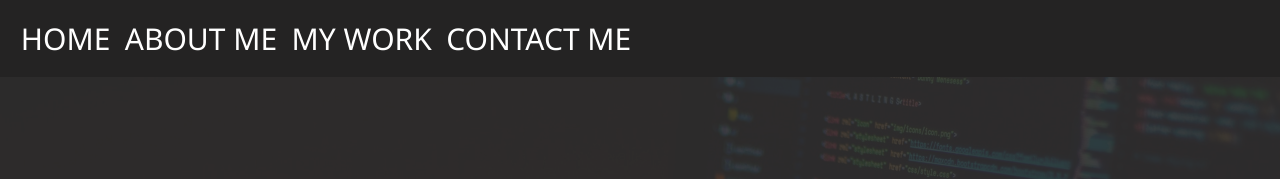
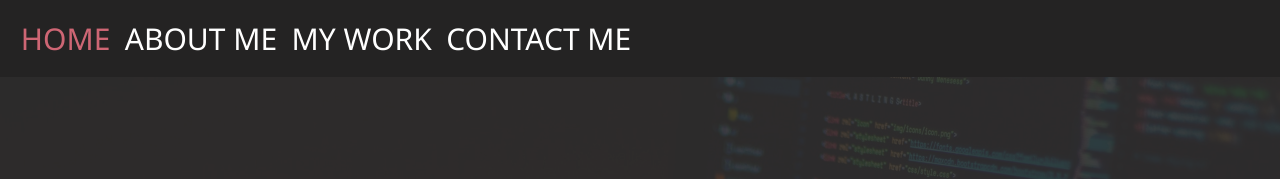
Before and after one commit to coding-for-llamas/CFL-Front, a React app: page / in a window 1280 px wide. Shown: the top 179 px of the page. Built offline with nearby package versions, Linux system fonts and the light colour scheme; a web font is replaced by a local one.

Commit message:
Changes to navbar

```diff
--- a/src/containers/Nav/Navbar.js
+++ b/src/containers/Nav/Navbar.js
@@ -1,5 +1,5 @@
 import React from 'react';
-import { Link } from 'react-router-dom';
+import { NavLink } from 'react-router-dom';
 // import ButtonContainer from './Buttons/Button';
 // import ButtonToggler from './Buttons/ButtonToggler';
 
@@ -8,12 +8,12 @@ const Navbar = () => (
     <div className="menu-branding">
       <div className="portrait" role="img" aria-label="Small Web Developer Portrait" />
     </div>
-    <div className="menu-nav">
-      <Link to="/" className="nav-item"><div className="nav-link">Home</div></Link>
-      <Link to="/about" className="nav-item"><div className="nav-link">About Me</div></Link>
-      <Link to="/work" className="nav-item"><div className="nav-link">My Work</div></Link>
-      <Link to="/contact" className="nav-item"><div className="nav-link">Contact Me</div></Link>
-    </div>
+    <ul className="menu-nav">
+      <li className="nav-item"><NavLink to="/" className="nav-link" exact activeClassName="active">Home</NavLink></li>
+      <li className="nav-item"><NavLink to="/about" className="nav-link">About Me</NavLink></li>
+      <li className="nav-item"><NavLink to="/work" className="nav-link">My Work</NavLink></li>
+      <li className="nav-item"><NavLink to="/contact" className="nav-link">Contact Me</NavLink></li>
+    </ul>
   </nav>
 );
 
--- a/static/css/_menu.scss
+++ b/static/css/_menu.scss
@@ -12,11 +12,6 @@
             text-align: left;
             list-style-type: none;
             padding: 1rem .3rem;
-            text-decoration: none;
-
-            &.current>a {
-                color: $secondary-color;
-            }
         }
 
         .nav-link {
@@ -26,6 +21,11 @@
             text-transform: uppercase;
             font-weight: 300;
             color: set-text-color($primary-color);
+            text-decoration: none;
+
+            &.active {
+                color: $secondary-color;
+            }
 
             &:hover {
                 color: $secondary-color;
@@ -154,6 +154,7 @@
             position: relative;
             font-size: 30px;
             text-transform: uppercase;
+            // padding: 1rem 0;
             font-weight: 300;
             color: set-text-color($primary-color);
             text-decoration: none;
```
